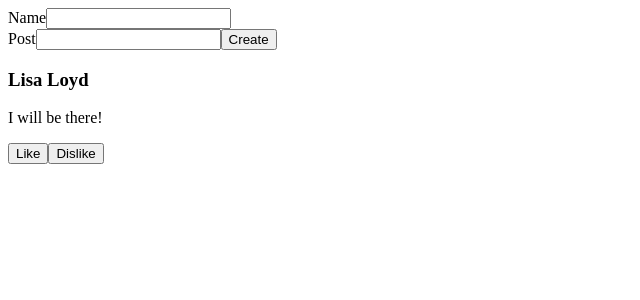
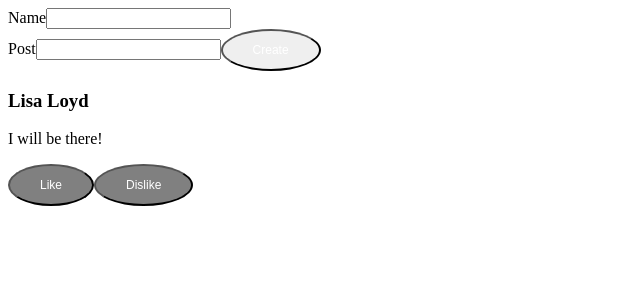
Before and after one commit to lisaloyd/social-feed-project, a React (Create React App) app: page / in a window 1280 px wide. Shown: the top 300 px of the page, without its empty margins (0-640 px from the left). Built offline with nearby package versions, Linux system fonts and the light colour scheme.

Commit message:
Corrected some errors in App.jsx and created toggle buttons for like and dislike

```diff
--- a/src/App.jsx
+++ b/src/App.jsx
@@ -11,13 +11,13 @@
   ]);
 
   function addNewEntry(entry) {
-    let tempEntries = { entry, ...entries };
+    let tempEntries = [entry, ...entries];
     setEntries(tempEntries);
   }
 
   return (
     <div>
-      <CreatePostForm AddNewEntryProperty={addNewEntry} />
+      <CreatePostForm addNewEntryProperty={addNewEntry} />
       <PostList parentEntries={entries} />
     </div>
   );
--- a/src/Components/Post/Post.jsx
+++ b/src/Components/Post/Post.jsx
@@ -1,14 +1,27 @@
 import React, { useState } from 'react';
-
+import './PostButton.css'
 
 const Post = props => {
+    const [likeButtonClass, setLikeButtonClass] = useState("inactive")
+    const [dislikeButtonClass, setDislikeButtonClass] = useState("inactive")
+
+    function toggleLikeDislike(buttonType) {
+        if (buttonType === 'like'){
+           setLikeButtonClass('activelike')
+           setDislikeButtonClass('inactive')
+        }
+        else if (buttonType === 'dislike') {
+            setDislikeButtonClass('activedislike')
+            setLikeButtonClass('inactive')
+        }
+    }
     console.log(props);
     return (
         <div>
             <h3>{props.entry.name}</h3>
             <p>{props.entry.post}</p>
-            <button type='text'>Like</button>
-            <button type='text'>Dislike</button>
+            <button type='text' className={likeButtonClass} onClick={() => toggleLikeDislike('like')}>Like</button>
+            <button type='text' className= {dislikeButtonClass} onClick={() => toggleLikeDislike('dislike')}>Dislike</button>
         </div>
     );
 }
```
